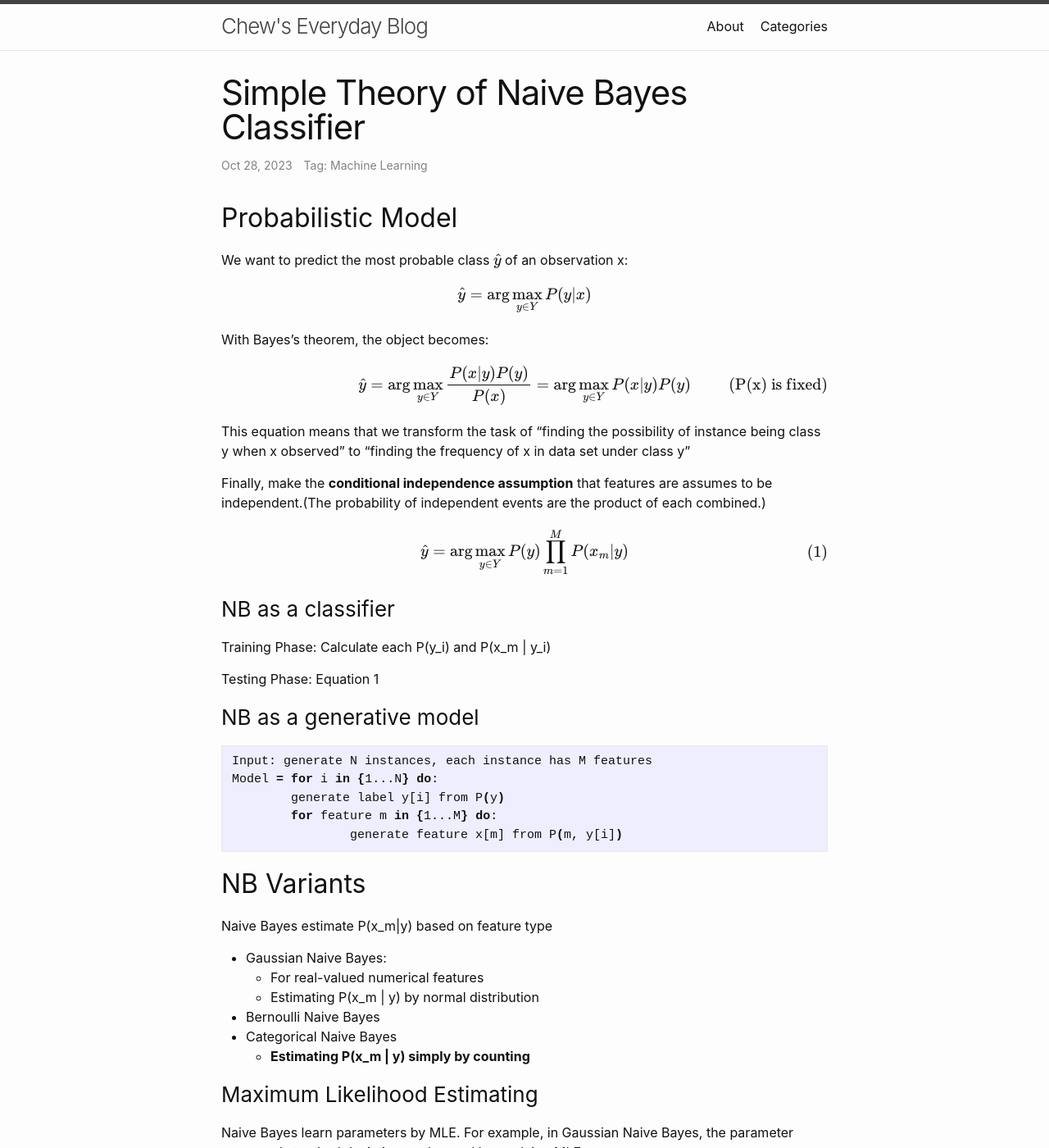
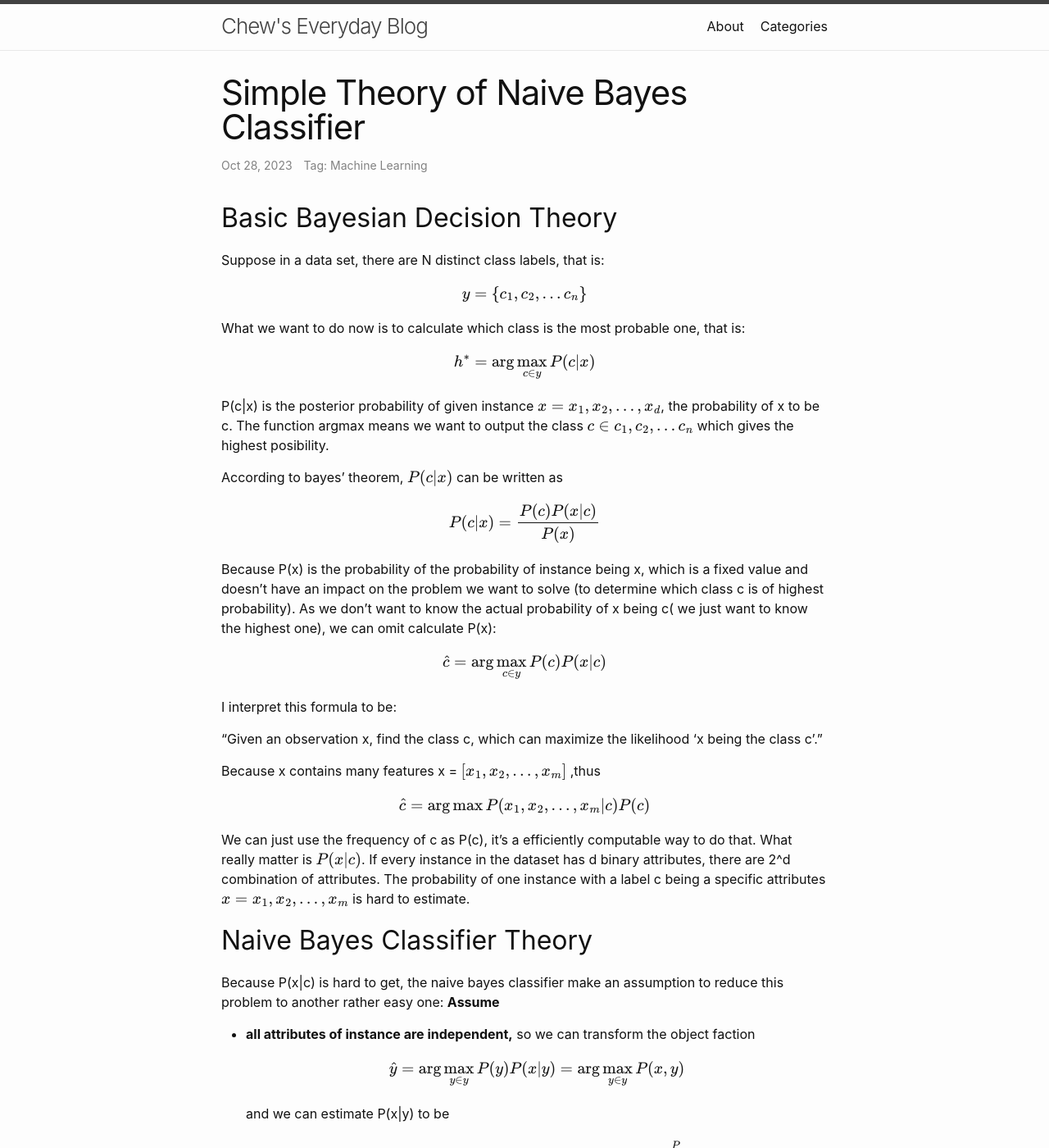
Before and after one commit to ZCLuuuu/zcluuuu.github.io, a Jekyll site: the page built from _posts/2023-10-28-Naive-Bayes.md, in a window 1280 px wide and 1400 px high. Shown: the whole window at 82% size. Built offline with Jekyll 4.4.1, drawn with Linux system fonts in a browser that asks for light colours; some of the changed text lies outside the part shown.

Commit message:
fix: post naive bayes

````diff
--- a/_posts/2023-10-28-Naive-Bayes.md
+++ b/_posts/2023-10-28-Naive-Bayes.md
@@ -5,98 +5,162 @@ categories: [Machine Learning]
 description: The math foundation
 ---
 
-## Probabilistic Model
+## Basic Bayesian Decision Theory
 
-We want to predict the most probable class $\hat{y}$ of an observation x:
+Suppose in a data set, there are N distinct class labels, that is:
 
 $$
-\hat{y} = \arg\max_{y\in Y} P(y|x)
+y = \{ c_1, c_2, ...c_n\}
 $$
 
-With Bayes’s theorem, the object becomes:
+What we want to do now is to calculate which class is the most probable one, that is:
 
 $$
-\hat{y} = \arg\max_{y\in Y} \frac{P(x|y)P(y)}{P(x)}\\
- =\arg\max_{y\in Y} P(x|y)P(y) \tag{P(x) is fixed}
+h^* = \arg\max_{c\in y} P(c|x)
 $$
 
-This equation means that we transform the task of “finding the possibility of instance being class y when x observed” to “finding the frequency of x in data set under class y”
+P(c\|x) is the posterior probability of given instance $ x = \{x_1,x_2, ..., x_d\} $, the probability of x to be c. The function argmax means we want to output the class $ c \in \{ c_1, c_2, ...c_n\} $ which gives the highest posibility.
 
-Finally, make the **conditional independence assumption** that features are assumes to be independent.(The probability of independent events are the product of each combined.)
+According to bayes’ theorem, $P(c\|x)$ can be written as
 
 $$
-\hat{y} = \arg\max_{y\in Y} P(y)\prod_{m=1}^M P(x_m|y) \tag1
+P(c|x) = \frac{P(c)P(x|c)}{P(x)}
 $$
 
-### NB as a classifier
+Because P(x) is the probability of the probability of instance being x, which is a fixed value and doesn’t have an impact on the problem we want to solve (to determine which class c is of highest probability). As we don’t want to know the actual probability of x being c( we just want to know the highest one), we can omit calculate P(x):
 
-Training Phase: Calculate each P(y_i) and P(x_m \| y_i)
+$$
+\hat{c} = \arg\max_{c \in y} P(c)P(x|c)
+$$
 
-Testing Phase: Equation 1
+I interpret this formula to be:
 
-### NB as a generative model
+“Given an observation x, find the class c, which can maximize the likelihood ‘x being the class c’.”
 
-```bash
-Input: generate N instances, each instance has M features
-Model = for i in {1...N} do:
-	generate label y[i] from P(y)
-	for feature m in {1...M} do:
-		generate feature x[m] from P(m, y[i])
-```
+Because x contains many features x = $[x_1, x_2, ..., x_m]$ ,thus
 
-## NB Variants
+$$
+\hat{c} = \arg\max P(x_1, x_2, ..., x_m|c)P(c)
+$$
 
-Naive Bayes estimate P(x_m\|y) based on feature type
+We can just use the frequency of c as P(c), it’s a efficiently computable way to do that. What really matter is $ P(x\|c) $. If every instance in the dataset has d binary attributes, there are 2^d combination of attributes. The probability of one instance with a label c being a specific attributes $x = \{x_1,x_2, ..., x_m\}$ is hard to estimate.
 
-- Gaussian Naive Bayes:
-    - For real-valued numerical features
-    - Estimating P(x_m \| y) by normal distribution
-- Bernoulli Naive Bayes
-- Categorical Naive Bayes
-    - **Estimating P(x_m \| y) simply by counting**
+## Naive Bayes Classifier Theory
 
-### Maximum Likelihood Estimating
+Because P(x\|c) is hard to get, the naive bayes classifier make an assumption to reduce this problem to another rather easy one: **Assume**
 
-Naive Bayes learn parameters by MLE. For example, in Gaussian Naive Bayes, the parameter mean and standard deviation are learned by applying MLE.
+- **all attributes of instance are independent,** so we can transform the object faction
 
-### Smoothing
 
-Problem: In Categorical Naive Bayes, if any term P(x_m \| y) = 0, then P(y\|x) =0. (No such class-feature combination)
-
-Solution:
-
-1. Epsilon Smoothing: Replace any P(x_m \| y) = 0 with a very small number epsilon < 1/N
-2. Laplace Smoothing: Add a constant to each feature count
 
     $$
-    P(x_m=j|y=k)=\frac{\alpha + count(y=k,x_m=j)}{M\alpha + count(y=k)}
+    \hat{y} = \arg\max_{y \in y} P(y)P(x|y) = \arg\max_{y \in y} P(x,y)
     $$
 
-    where M is the number of possible values of target feature
+    and we can estimate P(x\|y) to be
 
-    Issues:
 
-    - Change drastically when there are few instances
-    - Reduce Variance because it reduces sensitive to individual observations
-    - Add bias because we can’t get a true MLE
+$$
+P(x_1, x_2, ..., x_m|y) = P(x_1|y)P(x_2|y)...P(x_m|y) = \prod_{m=1}^PP(x_m|y)
+$$
 
-Continuous (Gaussian) features do not have issue with unseen data, but we may get 0 standard deviation in extreme case, which requires smoothing as well but uncommon than categorical features.
+- **continuous attributes comply the Gaussian Distribution.**
 
-## Implementation of NB
+    $$
+    \begin{equation}
+        f(x|\mu, \sigma^2) = \frac{1}{\sqrt{2\pi\sigma^2}} \exp\left(-\frac{(x-\mu)^2}{2\sigma^2}\right)
+    \end{equation}
+    $$
 
-- Use dictionaries for counting
-- Choose a type of smoothing
-- Use log-transformation to avoid underflow
+    where
 
-## Summary
+    - $\mu$ is the mean of the distribution
+    - $\sigma^2$ is the variance of the distribution.
+- The distribution of data in the training set is the same as the distribution of data in the test set
 
-Pros:
+With this assumption, we can easily estimate
 
-- easy to build, train and test
-- easy to scale with high dimensional feature space
-- reasonably explainable
+$$
+P(x|c) = \prod_{m=1}^PP(x_m|c)
+$$
 
-Cons:
+So that
 
-- Naive assumption
-- Smoothing introduces bias
+$$
+P(x,y) =P(y)\prod_m^M P(x_m|y)
+$$
+
+A really simple idea to implement P
+
+- For discrete features, $ P(x_i\|c) $ is the frequency of instances which has a class c and has the attribute x_i.
+
+    $$
+    P(x_i|c) = \frac{|D_{c,x_i}|}{|D_c|}
+    $$
+
+    where $\|D_{c,x_i}\|$ is simply the number of instances with class c and attribute c_i.
+
+- For continuous features, we assume these features comply gaussian distribution, thus we can use the formular to calculate its possibility.
+
+ Thus, the calculation of naive bayes classifier can be quite simple.
+
+## Types of NB Classifier
+
+We are going to build a classifier for $x \rightarrow y$, where x is an observation of instance and y is the class
+
+### Gaussian Naive Bayes
+
+**Apply if features of x are numerical (real-valued) and y is binary.**
+
+For each y, calculate
+
+$$
+p(x,y) = p(y)\prod_m^M p(x|y)\\
+=BN(y|\phi)\prod_m^M N(x|\psi=\{\mu_{m,y}, \delta_{m,y}\})
+$$
+
+where BN is the probability of y under bernoulli distribution and N is the probability of x under gaussian distribution.
+
+Find the distribution:
+
+[Distribution](https://www.notion.so/Distribution-09f29a398a8c4520b5566df8f440e754?pvs=21)
+
+Find the y which maximize p(x,y)
+
+### Bernoulli Naive Bayes
+
+**Apply if features of x are binary and y is binary**
+
+Similar to gaussian naive bayes, the object function is:
+
+$$
+p(x,y) = p(y)\prod_m^M p(x|y)\\
+=BN(y|\mu_y)\prod_m^M BN(x|\mu_x)
+$$
+
+### Categorical Naive Bayes
+
+**Apply if features of x are and y are categorical**
+
+$$
+p(x,y) = p(y)\prod_m^M p(x|y)\\
+=Cat(y|\phi)\prod_m^M Cat(x|\psi)
+$$
+
+where Cat is the categorical distribution probability. In practice, one can just count the instances in the dataset to get the probability
+
+$$
+Cat(y) = \frac{count(y)}{N}
+$$
+
+## Smoothing
+
+Even in Naive Bayes Classifier, chances are there could be not enough instance has a specific value of feature and a class (unseen features). Thus some of the $ P(x_i\|c) $ could be 0, which is a destroyer to our classifier because $ \prod_{i=0}^dP(x_i\|c) $ will be 0 if one of the term is 0.
+
+Smoothing is a technique to solve this problem. The most common one is Laplacian correction, which simply add one to the numerator:
+
+$$
+P(x_i|c) = \frac{|D_{c,x_i}| + 1}{|D_c|}
+$$
+
+This technique can avoid $ \|D_{c,x_i}\| $ being 0.
````
